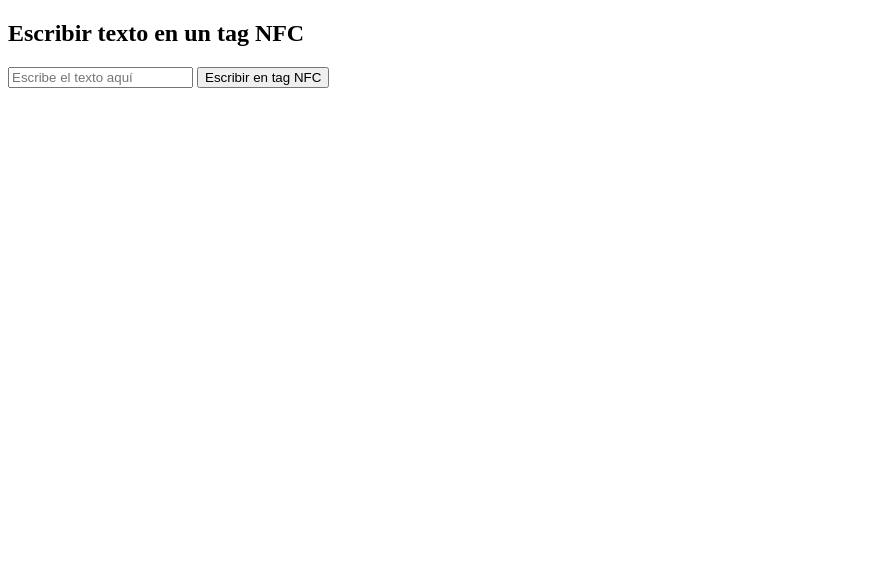
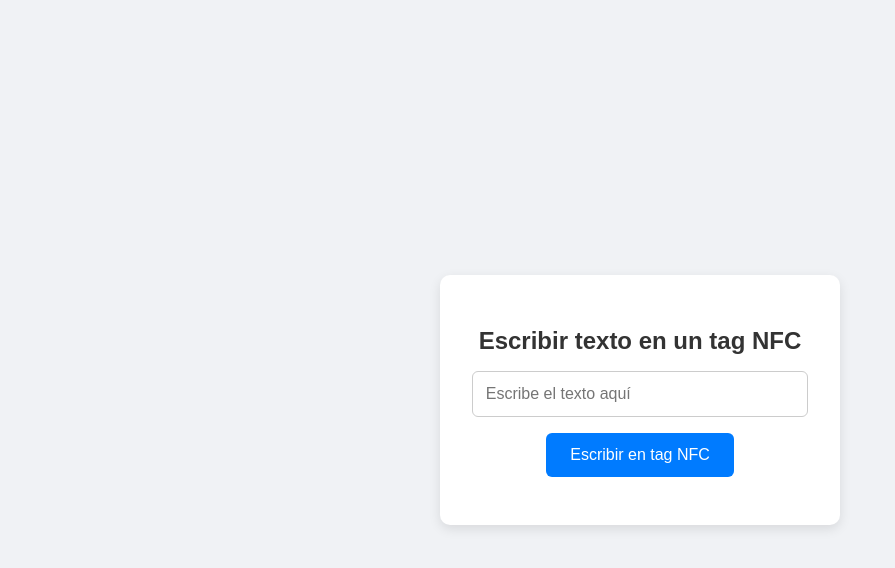
Before and after one commit to luisfigueroaa/nfc_reader, a plain HTML site: page index.html in a window 1280 px wide. Shown: the whole page, without its empty margins (0-895 px from the left). Drawn offline with Linux system fonts and the light colour scheme.

Commit message:
version movil adaptada

```diff
--- a/index.html
+++ b/index.html
@@ -2,13 +2,76 @@
 <html lang="es">
 <head>
   <meta charset="UTF-8" />
+  <meta name="viewport" content="width=device-width, initial-scale=1.0" />
   <title>Escribir texto en NFC</title>
+  <style>
+    * {
+      box-sizing: border-box;
+    }
+
+    body {
+      margin: 0;
+      padding: 0;
+      font-family: Arial, sans-serif;
+      display: flex;
+      justify-content: center;
+      align-items: center;
+      height: 100vh;
+      background-color: #f0f2f5;
+    }
+
+    .container {
+      background-color: #ffffff;
+      padding: 2rem;
+      border-radius: 10px;
+      box-shadow: 0 4px 12px rgba(0, 0, 0, 0.1);
+      max-width: 400px;
+      width: 90%;
+      text-align: center;
+    }
+
+    h2 {
+      margin-bottom: 1rem;
+      font-size: 1.5rem;
+      color: #333;
+    }
+
+    input[type="text"] {
+      width: 100%;
+      padding: 0.8rem;
+      margin-bottom: 1rem;
+      border: 1px solid #ccc;
+      border-radius: 6px;
+      font-size: 1rem;
+    }
+
+    button {
+      padding: 0.8rem 1.5rem;
+      background-color: #007bff;
+      color: white;
+      border: none;
+      border-radius: 6px;
+      font-size: 1rem;
+      cursor: pointer;
+    }
+
+    button:hover {
+      background-color: #0056b3;
+    }
+
+    #mensaje {
+      margin-top: 1rem;
+      font-weight: bold;
+    }
+  </style>
 </head>
 <body>
-  <h2>Escribir texto en un tag NFC</h2>
-  <input type="text" id="textoNFC" placeholder="Escribe el texto aquí" />
-  <button id="btnEscribir">Escribir en tag NFC</button>
-  <p id="mensaje"></p>
+  <div class="container">
+    <h2>Escribir texto en un tag NFC</h2>
+    <input type="text" id="textoNFC" placeholder="Escribe el texto aquí" />
+    <button id="btnEscribir">Escribir en tag NFC</button>
+    <p id="mensaje"></p>
+  </div>
 
   <script>
     const btn = document.getElementById('btnEscribir');
@@ -20,22 +83,9 @@
           const texto = document.getElementById('textoNFC').value;
           if (!texto) {
             mensaje.textContent = 'Por favor, escribe un texto.';
+            mensaje.style.color = 'red';
             return;
           }
 
           const ndef = new NDEFReader();
           await ndef.write(texto);
-          mensaje.textContent = 'Texto escrito en el tag NFC correctamente.';
-          mensaje.style.color = 'green';
-        } catch (error) {
-          mensaje.textContent = 'Error al escribir en NFC: ' + error.message;
-          mensaje.style.color = 'red';
-        }
-      } else {
-        mensaje.textContent = 'Web NFC no está soportado en este navegador.';
-        mensaje.style.color = 'red';
-      }
-    });
-  </script>
-</body>
-</html>
```
Also changed, not shown: nfc.html (deleted, +0 -41 lines).
